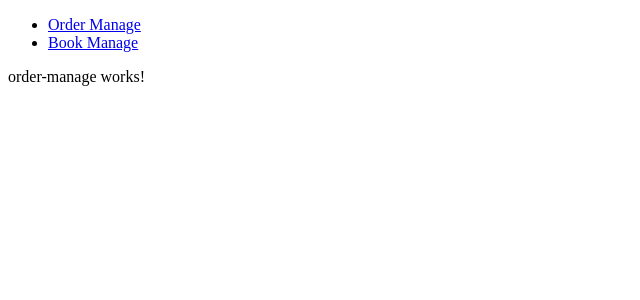
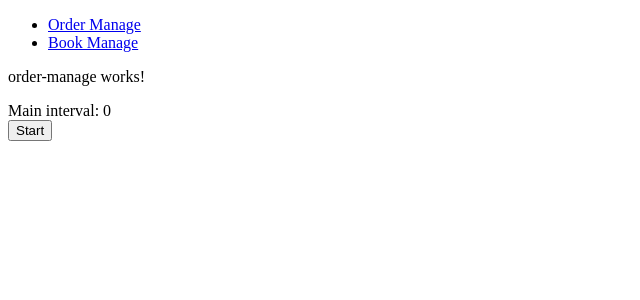
Before and after one commit to greenyourcode/angular-json-server, an Angular app: page /order-manage in a window 1280 px wide. Shown: the top 300 px of the page, without its empty margins (0-640 px from the left). Built offline with nearby package versions, Linux system fonts and the light colour scheme.

Commit message:
add features

```diff
--- a/db.json
+++ b/db.json
@@ -147,9 +147,19 @@
       "stock": "32"
     },
     {
-      "id": "b5ffabf0-6139-4a90-9c29-53f3f9967747",
-      "title": "dsd",
-      "stock": "323"
+      "title": "dsddsdsdsds",
+      "stock": "323",
+      "id": "b5ffabf0-6139-4a90-9c29-53f3f9967747"
+    },
+    {
+      "id": "cdf5def4-8bc8-458b-9888-0bc0f5327eff",
+      "title": "ds",
+      "stock": "33"
+    },
+    {
+      "id": "80ee14e2-056a-4cb1-9548-3239992b65bb",
+      "title": "Toto",
+      "stock": 22
     }
   ]
 }
--- a/src/app/order-manage/order-manage.component.html
+++ b/src/app/order-manage/order-manage.component.html
@@ -1 +1,3 @@
 <p>order-manage works!</p>
+<div>Main interval: {{interval}}</div>
+<button (click)="start()">Start</button>
--- a/src/app/order-manage/order-manage.component.ts
+++ b/src/app/order-manage/order-manage.component.ts
@@ -1,15 +1,27 @@
 import { Component, OnInit } from '@angular/core';
+import { interval } from 'rxjs';
+import { takeWhile, tap } from 'rxjs/operators';
 
 @Component({
   selector: 'app-order-manage',
   templateUrl: './order-manage.component.html',
   styleUrls: ['./order-manage.component.scss']
 })
-export class OrderManageComponent implements OnInit {
+export class OrderManageComponent {
+  interval = 0;
+  subscription: any;
+  state: string = 'inactive';
 
   constructor() { }
 
-  ngOnInit(): void {
+  start() {
+    this.subscription = interval(10).pipe(
+      takeWhile(() => this.state !== 'active'),
+      tap(() => {
+        if (this.interval === 4000) {
+          this.state = 'active';
+        }
+      })
+    ).subscribe((x) => this.interval = x);
   }
-
 }
```
